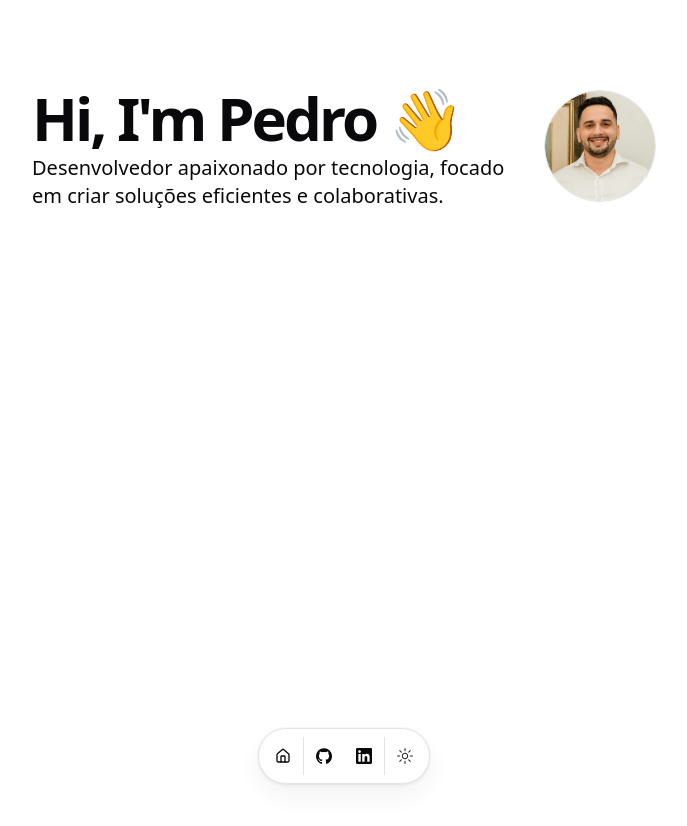
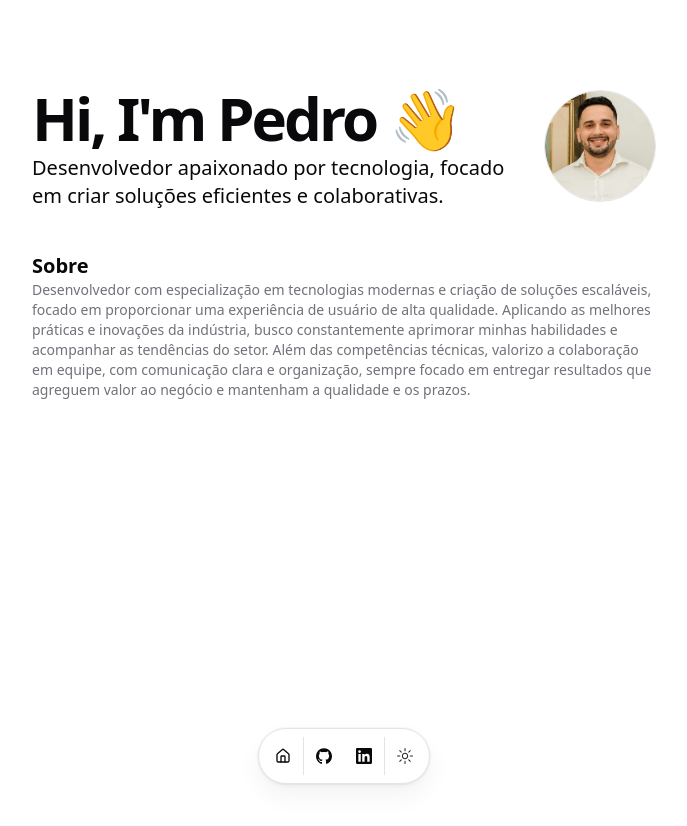
Before and after one commit to Peedrohenrique/portfolio, a Next.js app: page / in a window 1280 px wide. Shown: the top 826 px of the page, without its empty margins (296-983 px from the left). Built offline with nearby package versions, Linux system fonts and the light colour scheme.

Commit message:
finished or about

```diff
--- a/package.json
+++ b/package.json
@@ -23,6 +23,7 @@
     "next-themes": "^0.3.0",
     "react": "^18",
     "react-dom": "^18",
+    "react-markdown": "^9.0.1",
     "tailwind-merge": "^2.5.4",
     "tailwindcss-animate": "^1.0.7"
   },
--- a/src/app/page.tsx
+++ b/src/app/page.tsx
@@ -1,12 +1,14 @@
 "use client"
 import * as React from "react"
 import { Header } from "@/components/header";
+import { About } from "@/components/about";
 
 export default function Home() {
   const BLUR_FADE_DELAY = 0.04;
   return (
     <main className="flex flex-col min-h-[100dvh] space-y-10">
       <Header delay={BLUR_FADE_DELAY} />
+      <About delay={BLUR_FADE_DELAY} />
     </main>
   );
 }
--- /dev/null
+++ b/src/components/about.tsx
@@ -0,0 +1,18 @@
+import { DATA } from "@/data/resume";
+import BlurFade from "./ui/blur-fade";
+import Markdown from "react-markdown";
+
+export function About({ delay }: { delay: number }) {
+    return (
+        <section id="about">
+            <BlurFade delay={delay * 3}>
+                <h2 className="text-xl font-bold">Sobre</h2>
+            </BlurFade>
+            <BlurFade delay={delay * 4}>
+                <Markdown className="prose max-w-full text-pretty font-sans text-sm text-muted-foreground dark:prose-invert">
+                    {DATA.summary}
+                </Markdown>
+            </BlurFade>
+        </section>
+    );
+}
--- a/src/data/resume.tsx
+++ b/src/data/resume.tsx
@@ -10,7 +10,7 @@ export const DATA = {
   description:
     "Desenvolvedor apaixonado por tecnologia, focado em criar soluções eficientes e colaborativas.",
   summary:
-    "At the end of 2022, I quit my job as a software engineer to go fulltime into building and scaling my own SaaS businesses. In the past, [I pursued a double degree in computer science and business](/#education), [interned at big tech companies in Silicon Valley](https://www.youtube.com/watch?v=d-LJ2e5qKdE), and [competed in over 21 hackathons for fun](/#hackathons). I also had the pleasure of being a part of the first ever in-person cohort of buildspace called [buildspace sf1](https://buildspace.so/sf1).",
+    "Desenvolvedor com especialização em tecnologias modernas e criação de soluções escaláveis, focado em proporcionar uma experiência de usuário de alta qualidade. Aplicando as melhores práticas e inovações da indústria, busco constantemente aprimorar minhas habilidades e acompanhar as tendências do setor. Além das competências técnicas, valorizo a colaboração em equipe, com comunicação clara e organização, sempre focado em entregar resultados que agreguem valor ao negócio e mantenham a qualidade e os prazos.",
   avatarUrl: "/me.png",
   skills: [
     "Tailwind CSS",
@@ -29,7 +29,7 @@ export const DATA = {
     { href: "/", icon: HomeIcon, label: "Home" }
   ],
   contact: {
-    email: "hello@example.com",
+    email: "pedro25henrique@live.com",
     tel: "+55 85 99735 8507",
     social: {
       GitHub: {
```
Also changed, not shown: 1 other file (tests, documents, lock files or other folders).
